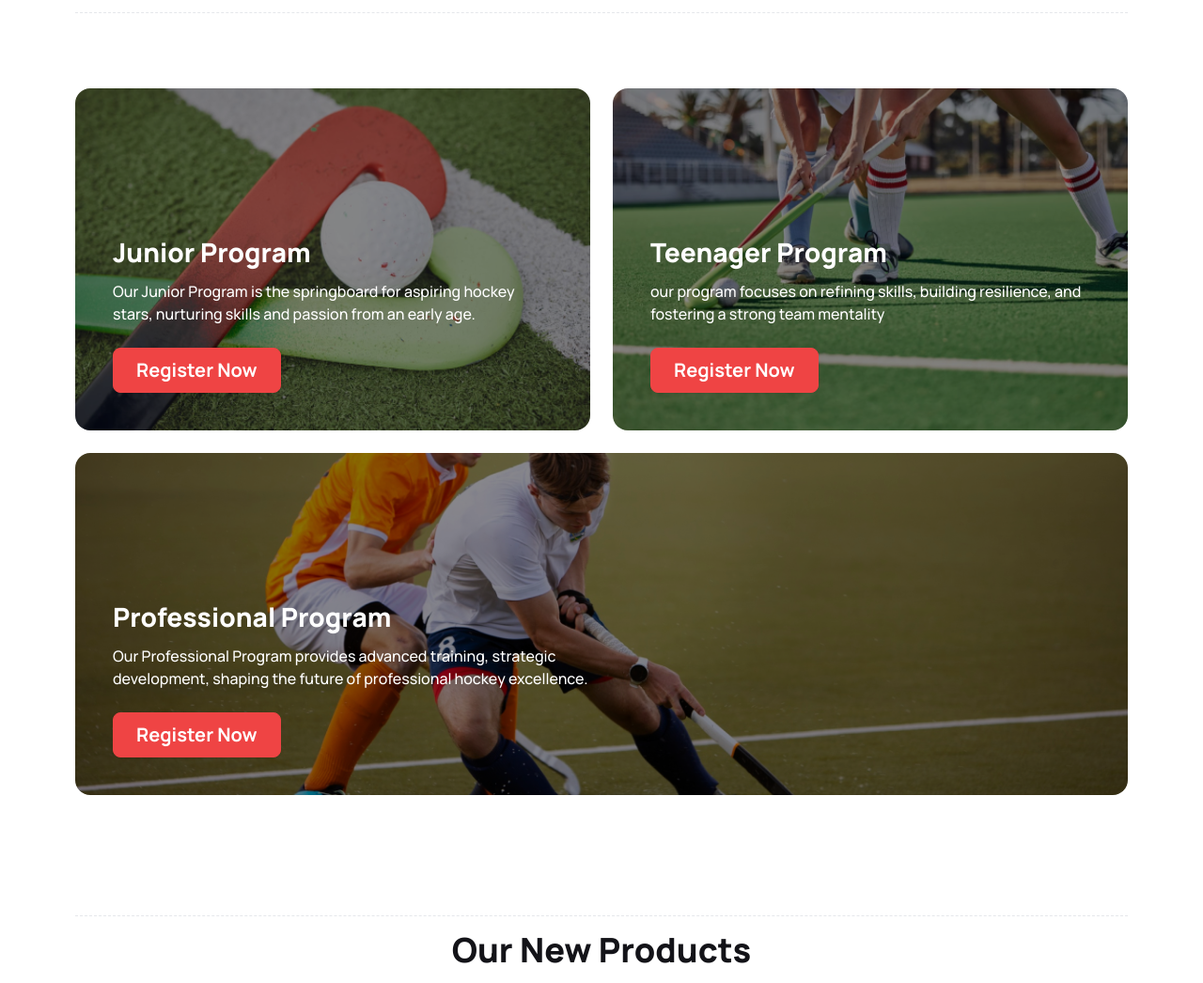
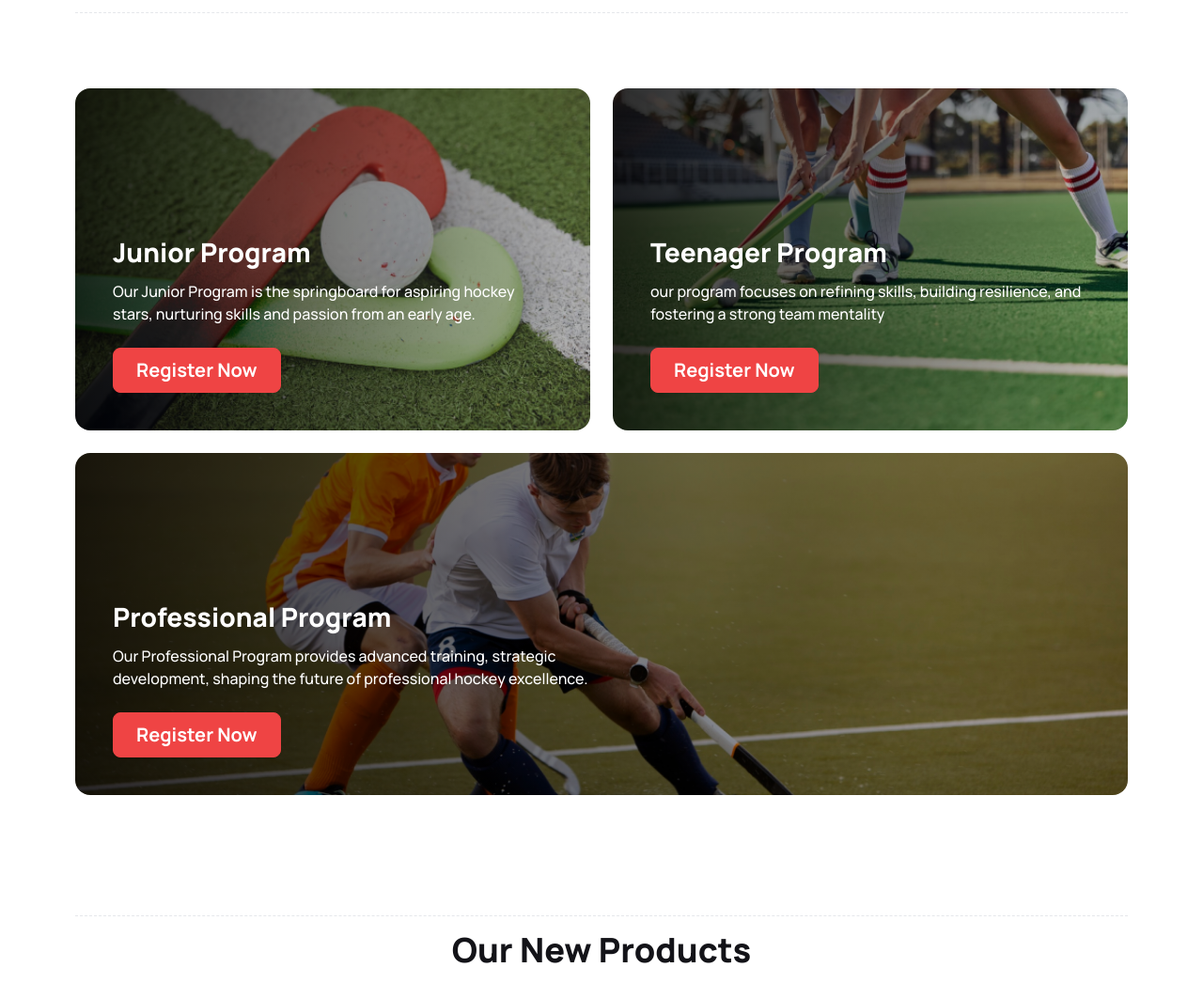
Before and after one commit to imashraf21/sports-demo, a plain HTML site: page index.html in a window 1280 px wide. Shown: the part 1640-2686 px from the top of the page at 94% size. Drawn offline with nearby package versions, Linux system fonts and the light colour scheme.

Commit message:
Linear Gradient for Program Section

```diff
--- a/index.html
+++ b/index.html
@@ -30,6 +30,7 @@
                         'cs-black-60': '#13131899',
                         'cs-black-50': '#1313187F',
                         'cs-white-60': '#ffffff99',
+                        'cs-lightgrey': '#808080',
                     }
                 }
             }
@@ -235,7 +236,7 @@
             <div class="mt-6 lg:mt-20 grid grid-cols-1 lg:grid-cols-2 gap-6">
                 <!-- Grid (1,1) -->
                 <div
-                    class="card bg-[url('./images/2.png')] bg-[#1313187F] bg-no-repeat bg-cover bg-center bg-blend-multiply">
+                    class="card bg-no-repeat bg-cover bg-center" style="background-image: linear-gradient(to right, rgba(0,0,0,0.8), rgba(0,0,0,0.2)), url('./images/2.png');">
                     <div class="text-white p-6 lg:p-10 lg:pt-40">
                         <h2 class="text-xl lg:text-[1.75rem] font-extrabold mb-3 lg:mb-4">Junior Program</h2>
                         <p class="text-sm lg:text-base font-medium mb-5 lg:mb-6">Our Junior Program is the springboard
@@ -247,7 +248,7 @@
                 </div>
                 <!-- Grid (1,2) -->
                 <div
-                    class="card bg-[url('./images/3.png')] bg-[#1313187F] bg-no-repeat bg-cover bg-center bg-blend-multiply">
+                    class="card bg-no-repeat bg-cover bg-center" style="background-image: linear-gradient(to right, rgba(0,0,0,0.8), rgba(0,0,0,0.2)), url('./images/3.png');">
                     <div class="text-white p-6 lg:p-10 lg:pt-40">
                         <h2 class="text-xl lg:text-[1.75rem] font-extrabold mb-3 lg:mb-4">Teenager Program</h2>
                         <p class="text-sm lg:text-base font-medium mb-5 lg:mb-6">our program focuses on refining skills,
@@ -259,7 +260,7 @@
                 </div>
                 <!-- Grid (2,1+2) -->
                 <div
-                    class="card lg:col-span-2 bg-[url('./images/4.png')] bg-[#1313187F] bg-no-repeat bg-cover bg-center bg-blend-multiply">
+                    class="card lg:col-span-2 bg-no-repeat bg-cover bg-center" style="background-image: linear-gradient(to right, rgba(0,0,0,0.8), rgba(0,0,0,0.2)), url('./images/4.png');">
                     <div class="text-white p-6 lg:p-10 lg:pt-40">
                         <h2 class="text-xl lg:text-[1.75rem] font-extrabold mb-3 lg:mb-4">Professional Program</h2>
                         <p class="lg:w-1/2 text-sm lg:text-base font-medium mb-5 lg:mb-6">Our Professional Program
```
